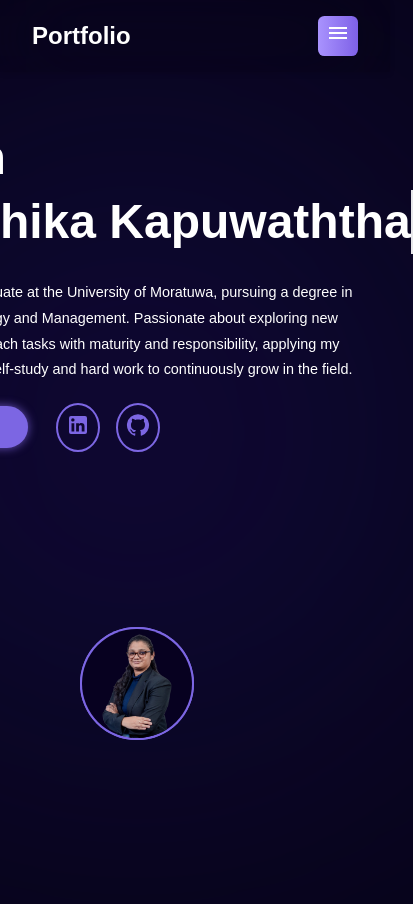
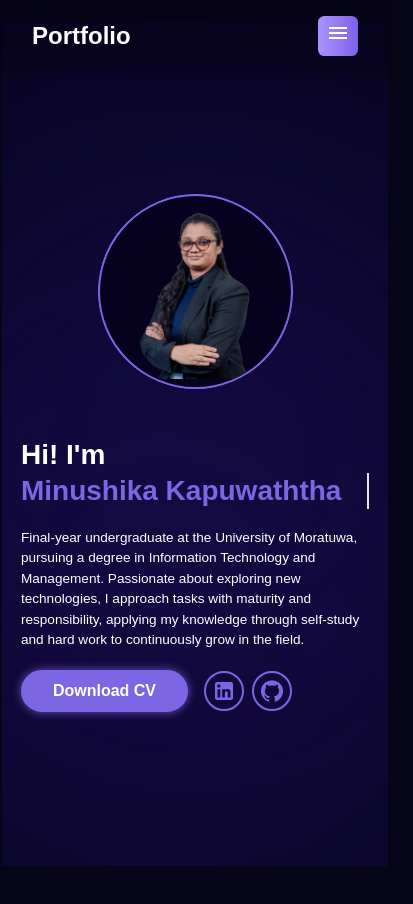
Before and after one commit to MinushikaKapuwaththa/MinushikaKapuwaththa.github.io, a React (Create React App) app: page / in a window 390 px wide. Shown: the top 904 px of the page, 413 px wide, since content can reach past the window. Built offline with nearby package versions, Linux system fonts and the light colour scheme.

Commit message:
Update Hero.css

```diff
--- a/src/components/Hero/Hero.css
+++ b/src/components/Hero/Hero.css
@@ -1,35 +1,41 @@
 .hero-container {
     display: flex;
-    align-items: center; /* Vertically centers the content */
-    gap: 5rem; /* Optional: Adds space between the image and the content */
-    padding: 20% 30% 15% 0; /* Optional: Adds padding to the container */
-
-    height: 100vh; /* Ensure it takes up the full viewport height */
-    width: 100%; /* Optional: Ensure it takes up the full width */
+    align-items: center;
+    /* justify-items: center; */
+    gap: 3rem;
+    padding: 5% 5% 5% 5%;
+    min-height: 100vh;
+    width: 100%;
     color: #fff;
+    position: relative;
+    overflow: hidden;
 }
 
-.hero-container::after,.hero-container::before{
-    content:"";
+.hero-container::after,
+.hero-container::before {
+    content: "";
     width: 28.125rem;
     height: 28.125rem;
     border-radius: 28.125rem;
     background: #231172;
     position: absolute;
     z-index: -1;
-    filter:blur(225px);
+    filter: blur(225px);
 }
 
-
-.hero-container::before{
+.hero-container::before {
     bottom: 2rem;
     right: 0rem;
 }
 
+.hero-content {
+    flex: 1;
+    max-width: 600px;
+}
 
-.hero-content h1{
-    font-size: 55px;
-
+.hero-content h1 {
+    font-size: 3rem;
+    line-height: 1.2;
 }
 
 @keyframes typing {
@@ -41,84 +47,96 @@
     50% { border-color: transparent; }
 }
 
-
-.hero-content h1 span{
+.hero-content h1 span {
     display: inline-block;
     overflow: hidden;
     white-space: nowrap;
-    border-right: 2px solid #fff; /* Simulates typing cursor */
+    border-right: 2px solid #fff;
     width: 0;
+    color: #7c66e3; /* Purple color for name */
     animation: typing 3s steps(30, end) forwards, blink 0.8s infinite;
 }
 
-.hero-content h2{
-    font-size: 20px;
-    margin-top: 10px;
-
+.hero-content h2 {
+    font-size: 1.25rem;
+    margin-top: 0.625rem;
 }
 
 .hero-content p {
-
-    font-size: 18px;
+    font-size: 1.125rem;
     line-height: 1.8;
-    margin-top: 10px;
-    margin-right: 10px;
-
+    margin-top: 0.625rem;
+    margin-right: 0.625rem;
 }
 
-.hero-content .btn-sci{
-    margin-top: 20px;
+.hero-content .btn-sci {
+    margin-top: 1.25rem;
     display: flex;
     align-items: center;
+    flex-wrap: wrap;
+    gap: 1rem;
 }
 
-.btn{
+.btn {
     display: inline-block;
-    padding: 10px 30px;
+    padding: 0.625rem 1.875rem;
     color: #fff;
     text-decoration: none;
-    font-size: 16px;
+    font-size: 1rem;
     font-weight: 600;
     background: #7c66e3;
     border: 2px solid #7c66e3;
-    border-radius: 40px;
+    border-radius: 2.5rem;
     box-shadow: 0 0 10px #6852ba;
-    transition: -5s;
-
+    transition: all 0.3s ease;
 }
 
-.btn:hover{
+.btn:hover {
     background: #3a2a72;
     color: #fff;
     box-shadow: none;
 }
 
-.hero-content .btn-sci .social-icons{
-    margin-left: 20px;}
+.hero-content .btn-sci .social-icons {
+    display: flex;
+    align-items: center;
+    gap: 0.5rem;
+}
 
-.hero-content .btn-sci .social-icons a{
-    display: inline-block;
-    padding: 8px;
+.hero-content .btn-sci .social-icons a {
+    display: flex;
+    justify-content: center;
+    align-items: center;
+    width: 2.5rem;
+    height: 2.5rem;
     border: 2px solid #7c66e3;
     border-radius: 50%;
-    font-size: 20px;
     color: #7c66e3;
-    margin: 0 8px;
-    transition: -5s;
+    transition: all 0.3s ease;
 }
 
-.hero-content .btn-sci .social-icons a:hover{
+.hero-content .btn-sci .social-icons a:hover {
     background: #7c66e3;
     color: #fff;
     box-shadow: 0 0 10px #6852ba;
 }
 
-.hero-img .img-box{
+.hero-img {
+    flex: 0 0 auto;
+    display: flex;
+    justify-content: center;
+    align-items: center;
+}
+
+.hero-img .img-box {
     position: relative;
-    width: 29vw;
-    height: 29vw;
-
-    border-radius: 60%;
+    width: 25vw;
+    height: 25vw;
+    max-width: 400px;
+    max-height: 400px;
+    min-width: 250px;
+    min-height: 250px;
+    border-radius: 50%;
     padding: 2px;
     display: flex;
     justify-content: center;
@@ -127,88 +145,170 @@
 }
 
 .hero-img .img-box::before,
-.hero-img .img-box::after{
+.hero-img .img-box::after {
     content: "";
     position: absolute;
-    width: 500px;
-    height: 500px;
+    width: 100%;
+    height: 100%;
     background: conic-gradient(#7c66e3 0%, #7c66e3 50%, #7c66e3 50%, #7c66e3 100%);
-
-
-
-
+    border-radius: 50%;
 }
 
-
-.hero-img .img-box .img-item{
+.hero-img .img-box .img-item {
     position: relative;
     width: 100%;
     height: 100%;
-    background:#070120;
+    background: #070120;
     border-radius: 50%;
     display: flex;
     justify-content: center;
+    align-items: center;
     z-index: 1;
     overflow: hidden;
 }
 
-.hero-img .img-box .img-item img{
-
-   display: block;
+.hero-img .img-box .img-item img {
+    display: block;
     width: 80%;
+    height: auto;
     object-fit: cover;
-
-
 }
 
+.conbtn,
+.downbtn {
+    margin-top: 2rem;
+    text-decoration: none;
+    background: linear-gradient(90deg, #a993fe 0%, #7e61e7 100%);
+    color: #fff;
+    border-radius: 6.25rem;
+    font-size: 1.25rem;
+    font-weight: 600;
+    padding: 0.75rem 1.5rem;
+    box-shadow: 0 0 4px 0 rgba(0, 0, 0, 0.25);
+    display: inline-block;
+}
 
+.downbtn {
+    margin-left: 1rem;
+}
 
-
-
-@media(max-width: 769px){
-
-    .hero-content h1{
-
-        font-size:3rem;
-        line-height: 4rem;
+/* Large Desktop */
+@media (max-width: 1200px) {
+    .hero-content h1 {
+        font-size: 2.5rem;
     }
 
-    .hero-content p{
-        font-size: 0.9rem ;
-        line-height: 1.6rem;
-
+    .hero-content p {
+        font-size: 1rem;
     }
 
-    .hero-container{
-        flex-wrap: wrap;
-        justify-content: center;
+    .conbtn,
+    .downbtn {
+        font-size: 1.125rem;
+        padding: 0.625rem 1.25rem;
     }
 }
 
-.conbtn{
-    margin-top: 2rem;
-    text-decoration: none;
-    background: linear-gradient(90deg,#a993fe 0%,#7e61e7 100%);
-    color:#fff ;
-    border-radius: 100px;
-    font-size: 30px;
-    font-weight: 600;
-    padding: 17px 26px;
-    box-shadow: 0 0 4px 0 rgba(0,0,0,0.25);
+/* Tablet */
+@media (max-width: 992px) {
+    .hero-container {
+        padding: 5% 3%;
+        gap: 2rem;
+    }
 
+    .hero-content h1 {
+        font-size: 2.25rem;
+    }
+
+    .hero-img .img-box {
+        width: 30vw;
+        height: 30vw;
+    }
 }
 
+/* Small Tablet */
+@media (max-width: 768px) {
+    .hero-container {
+        flex-direction: column-reverse;
+        padding: 10% 5%;
+        gap: 2rem;
+    }
 
-.downbtn{
-    margin-top: 2rem;
-    margin-left: 2rem;
-    text-decoration: none;
-    background: linear-gradient(90deg,#a993fe 0%,#7e61e7 100%);;
-    color:#fff ;
-    border-radius: 100px;
-    font-size: 30px;
-    font-weight: 600;
-    padding: 17px 26px;
-    box-shadow: 0 0 4px 0 rgba(0,0,0,0.25);
+    .hero-content {
+        max-width: 100%;
+        text-align: left;
+    }
 
+    .hero-content h1 {
+        font-size: 2rem;
+        line-height: 2.5rem;
+    }
+
+    .hero-content p {
+        font-size: 0.95rem;
+        line-height: 1.6;
+        margin-right: 0;
+    }
+
+    .hero-img .img-box {
+        width: 50vw;
+        height: 50vw;
+        max-width: 250px;
+        max-height: 250px;
+    }
 }
+
+/* Mobile */
+@media (max-width: 576px) {
+    .hero-container {
+        margin-top: 20px;
+        padding: 15% 5% 10%;
+        display: flex;
+        height: 100%;
+        justify-content: center;
+        align-items: center;
+    }
+
+    .hero-content h1 {
+        font-size: 1.75rem;
+        line-height: 2.25rem;
+    }
+
+    .hero-content h1 span {
+        font-size: 1.75rem;
+    }
+
+    .hero-content p {
+        font-size: 0.85rem;
+        line-height: 1.5;
+    }
+
+    .hero-content {
+        flex-direction: column;
+        align-items: flex-start;
+        flex: none;
+    }
+
+    .hero-content {
+        margin-left: 0;
+        margin-top: 1rem;
+    }
+
+    .hero-img .img-box {
+        max-width: 100vw;
+        max-height: 100vw;
+        min-width: 150px;
+        min-height: 150px;
+    }
+
+    .conbtn,
+    .downbtn {
+        font-size: 0.9rem;
+        padding: 0.5rem 1rem;
+        margin-top: 1rem;
+    }
+
+    .downbtn {
+        margin-left: 0.5rem;
+    }
+}
```
